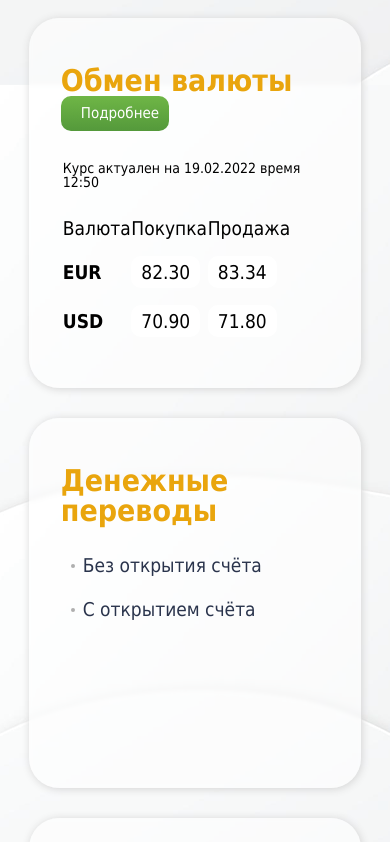
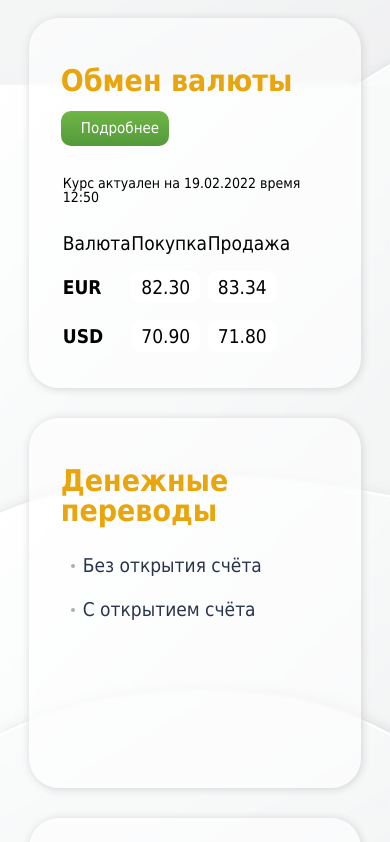
Before and after one commit to makasinui/adaptive, a website: page src/pages/index.html in a window 390 px wide. Shown: the part 995-1837 px from the top of the page. Drawn offline with nearby package versions, Linux system fonts and the light colour scheme; files that its build step writes are made by us from their sources; files whose address does not match are found by name.

Commit message:
change styles

```diff
--- a/src/sass/blocks/cards.sass
+++ b/src/sass/blocks/cards.sass
@@ -134,6 +134,9 @@
                 max-width: 45%
                 &-head__button
                     margin-left: 0
+            @media (max-width: 967.5px)
+                &-head__button
+                    margin-top: 15px
             @media (max-width: 860px)
                 &-head__button
                     max-width: 108px
--- a/src/sass/header.sass
+++ b/src/sass/header.sass
@@ -183,12 +183,16 @@
 
         &__dropdown
             position: absolute
+            cursor: pointer
             z-index: 1
             top: 2.5rem
             display: none
             width: max-content
             overflow-y: auto
             border-radius: 0.3125rem
+            @media (max-width: 768px)
+                font-size: 16px
+
 
 
         &__backdrop
```
